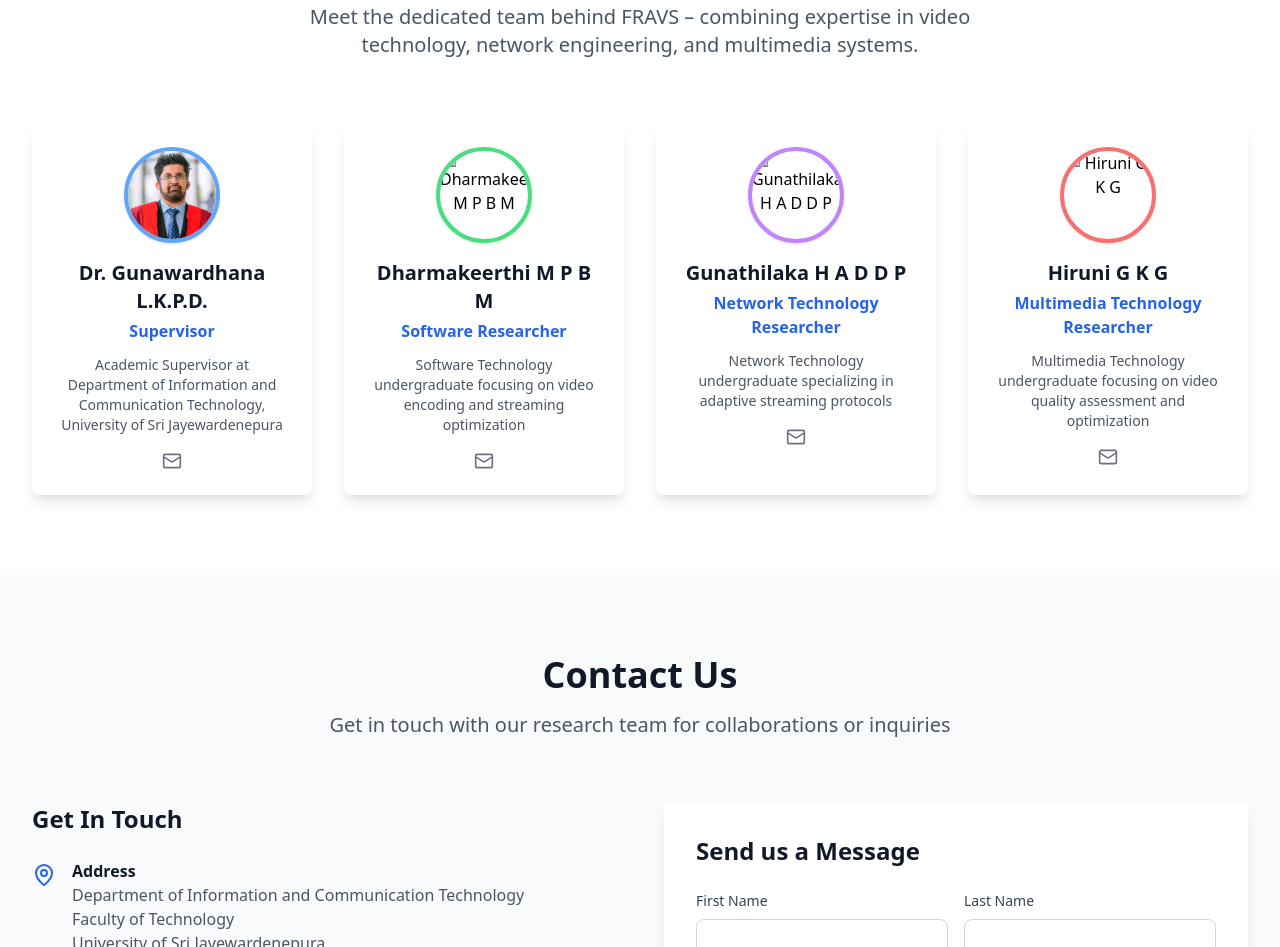
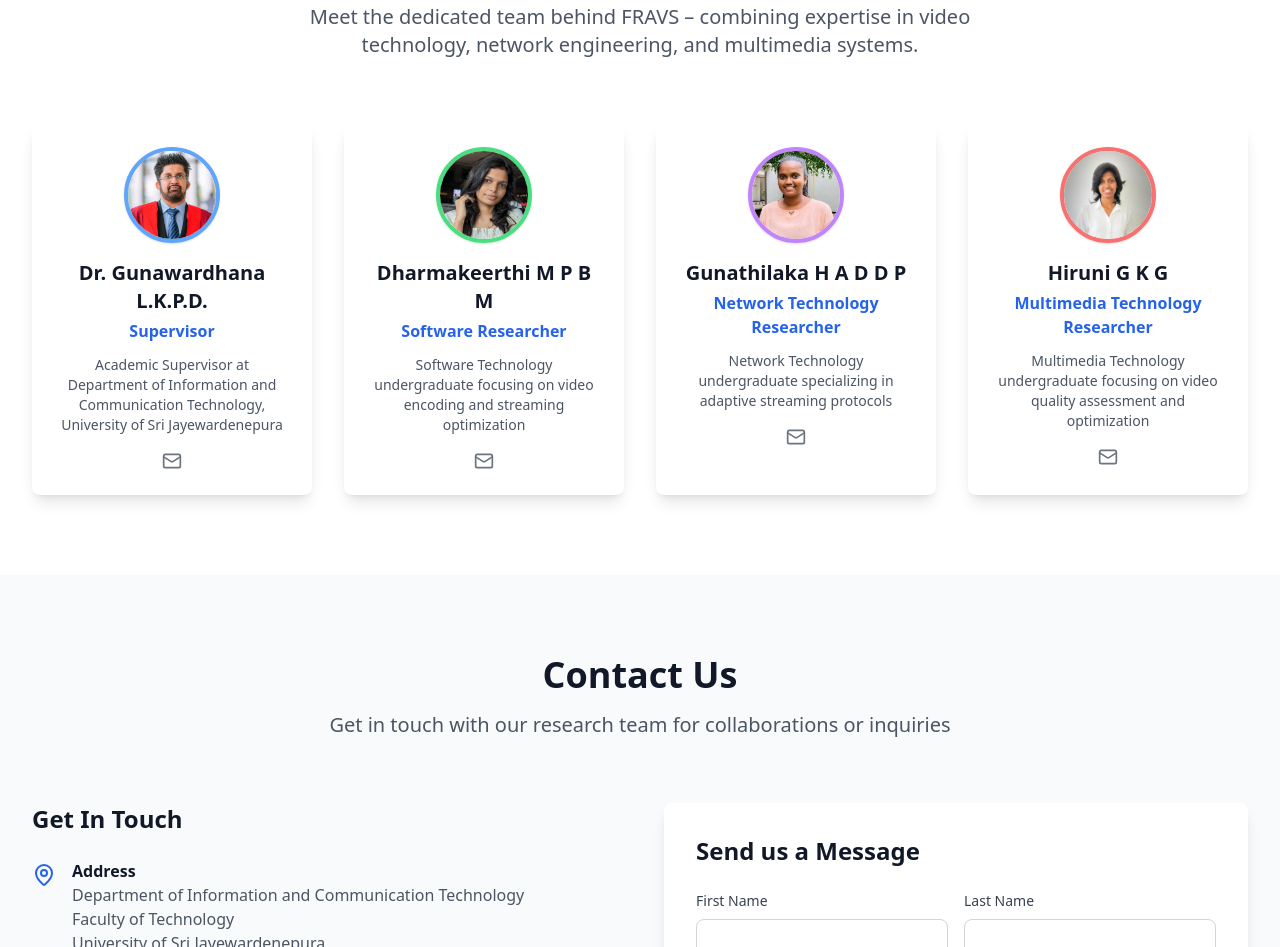
Before and after one commit to MethmiDharmakeerthi/OurAcademicResearchIsBest, a plain HTML site: page index.html in a window 1280 px wide. Shown: the part 4448-5395 px from the top of the page. Drawn offline with nearby package versions, Linux system fonts and the light colour scheme.

Commit message:
picture update test

```diff
--- a/index.html
+++ b/index.html
@@ -445,7 +445,7 @@
             <!-- Member Card 2 -->
             <div class="bg-white rounded-lg shadow-lg p-6 text-center hover:shadow-xl transition-shadow duration-200">
                 <div class="w-24 h-24 mx-auto mb-4">
-                    <img src="dddd.jpg" alt="Dharmakeerthi M P B M" class="w-24 h-24 rounded-full object-cover border-4 border-green-400 shadow">
+                    <img src="dddd.jpeg" alt="Dharmakeerthi M P B M" class="w-24 h-24 rounded-full object-cover border-4 border-green-400 shadow">
                 </div>
                 <h3 class="text-xl font-bold text-gray-900 mb-1">Dharmakeerthi M P B M</h3>
                 <p class="text-blue-600 font-semibold mb-3">Software Researcher</p>
@@ -460,7 +460,7 @@
             <!-- Member Card 3 -->
             <div class="bg-white rounded-lg shadow-lg p-6 text-center hover:shadow-xl transition-shadow duration-200">
                 <div class="w-24 h-24 mx-auto mb-4">
-                    <img src="bbbb.jpg" alt="Gunathilaka H A D D P" class="w-24 h-24 rounded-full object-cover border-4 border-purple-400 shadow">
+                    <img src="bbbb.jpeg" alt="Gunathilaka H A D D P" class="w-24 h-24 rounded-full object-cover border-4 border-purple-400 shadow">
                 </div>
                 <h3 class="text-xl font-bold text-gray-900 mb-1">Gunathilaka H A D D P</h3>
                 <p class="text-blue-600 font-semibold mb-3">Network Technology Researcher</p>
@@ -475,7 +475,7 @@
             <!-- Member Card 4 -->
             <div class="bg-white rounded-lg shadow-lg p-6 text-center hover:shadow-xl transition-shadow duration-200">
                 <div class="w-24 h-24 mx-auto mb-4">
-                    <img src="cccc.jpg" alt="Hiruni G K G" class="w-24 h-24 rounded-full object-cover border-4 border-red-400 shadow">
+                    <img src="cccc.jpeg" alt="Hiruni G K G" class="w-24 h-24 rounded-full object-cover border-4 border-red-400 shadow">
                 </div>
                 <h3 class="text-xl font-bold text-gray-900 mb-1">Hiruni G K G</h3>
                 <p class="text-blue-600 font-semibold mb-3">Multimedia Technology Researcher</p>
```
